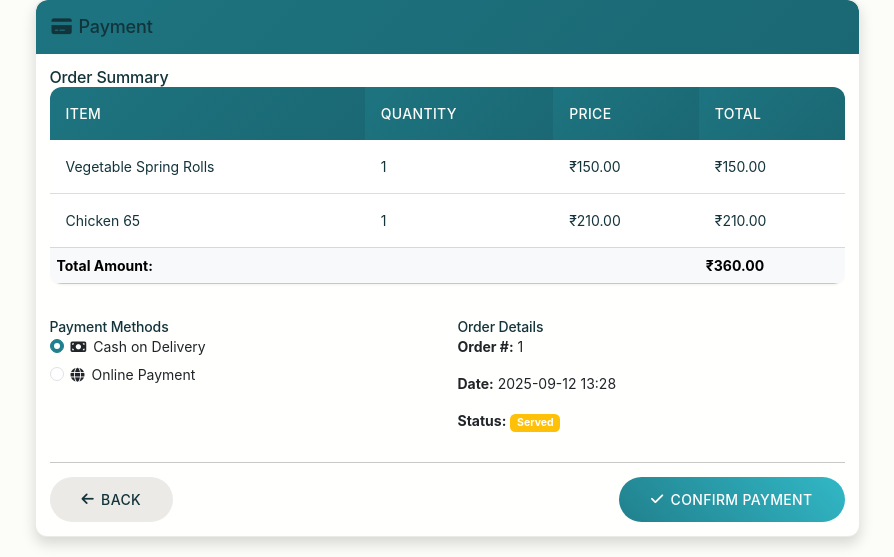
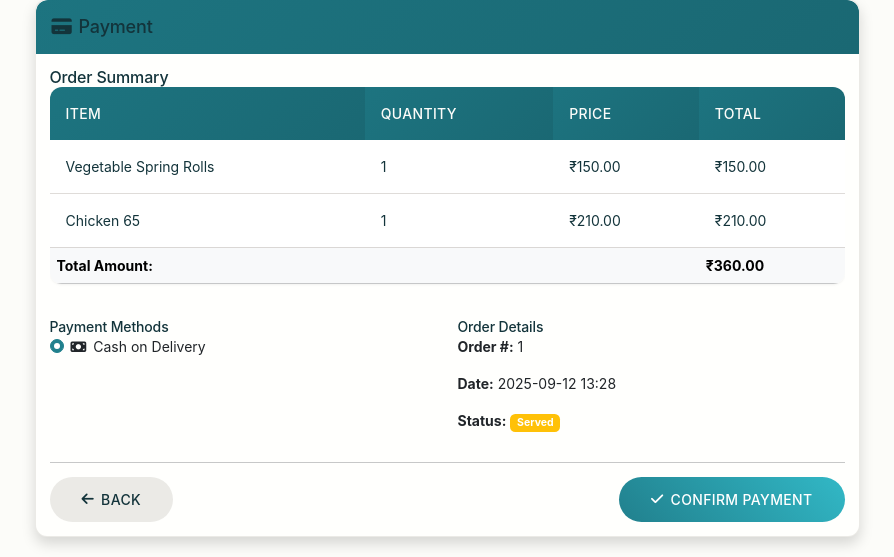
Before and after one commit to vikrantchadha/urbanplatter, a Flask app: page /payment/1 in a window 1280 px wide. Shown: the part 78-635 px from the top of the page, without its empty margins (193-1087 px from the left). Run offline with Flask 3, Linux system fonts and the light colour scheme; a user stored in the database is signed in; data comes from the database, SQL or seed files in the repository; some libraries are stand-ins or nearby versions; some web fonts are replaced.

Commit message:
Remove Online Payment option from payment page

```diff
--- a/templates/payment.html
+++ b/templates/payment.html
@@ -48,12 +48,6 @@
                                 <input class="form-check-input" type="radio" name="payment_method" id="cash" value="Cash" checked>
                                 <label class="form-check-label" for="cash">
                                     <i class="fas fa-money-bill me-2"></i>Cash on Delivery
-                                </label>
-                            </div>
-                            <div class="form-check mb-2">
-                                <input class="form-check-input" type="radio" name="payment_method" id="online" value="Online">
-                                <label class="form-check-label" for="online">
-                                    <i class="fas fa-globe me-2"></i>Online Payment
                                 </label>
                             </div>
                         </div>
```
